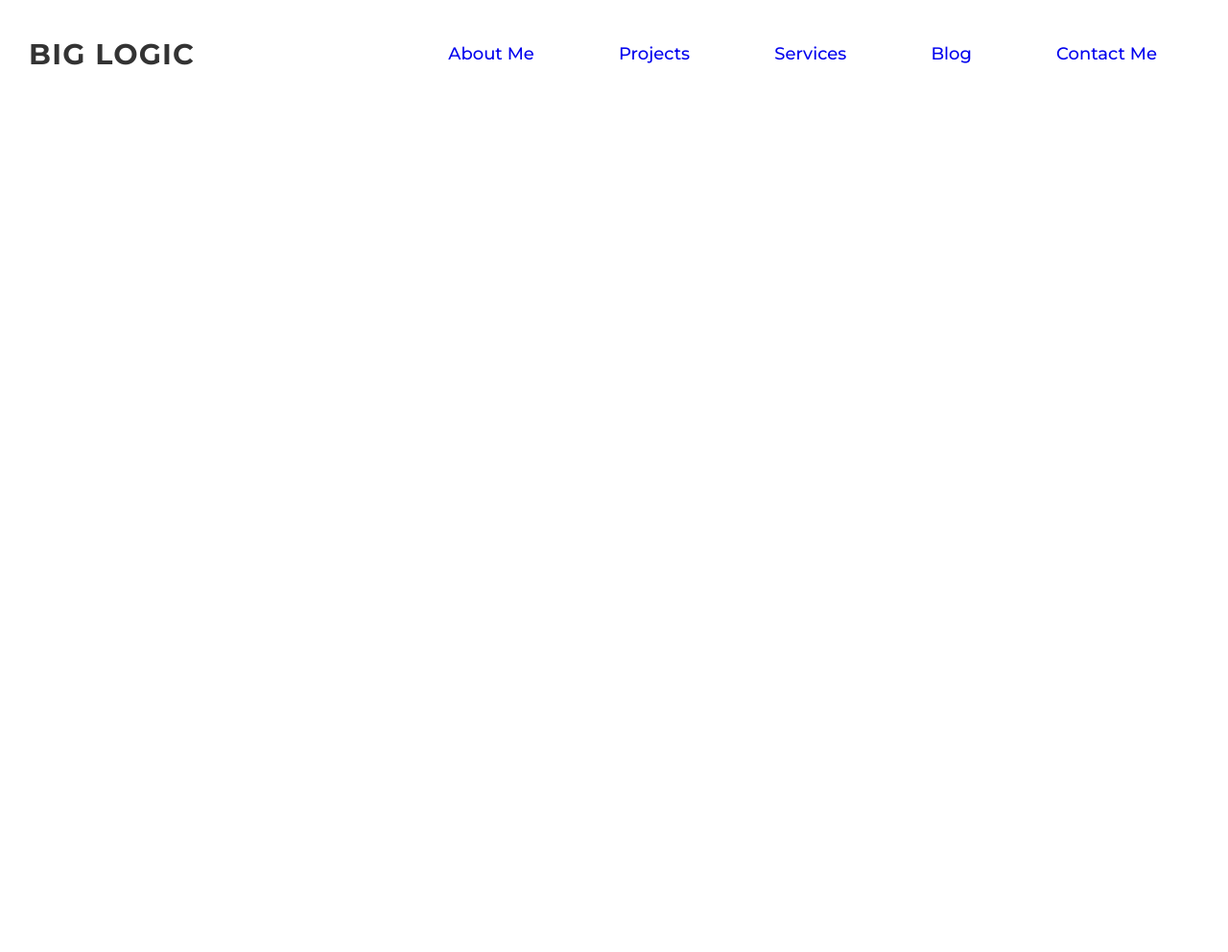
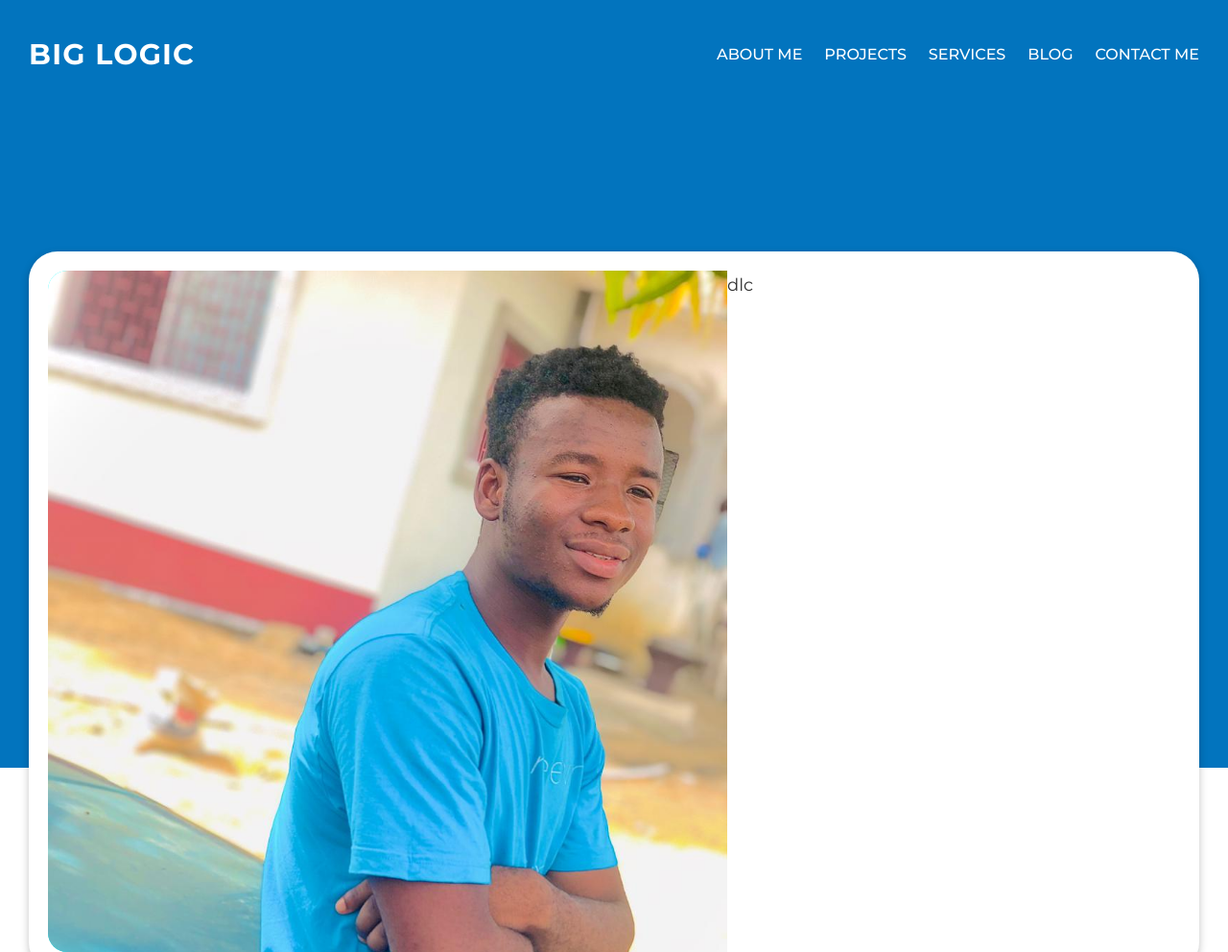
Before and after one commit to Big-Logic/my-portfolio, a website: page index.html in a window 1280 px wide. Shown: the top 992 px of the page at 96% size. Before the commit the page ends 800 px from the top, so only its background shows below. Drawn offline with nearby package versions, Linux system fonts and the light colour scheme.

Commit message:
Basic edit

```diff
--- a/index.html
+++ b/index.html
@@ -33,9 +33,10 @@
     <link rel="stylesheet" href="css/general-style.css" />
   </head>
   <body>
+    <div class="hero__container">
       <header class="header">
         <div class="header__logo--container">
-        <p class="header__logo">BIG LOGIC</p>
+          <a href="index.html" class="header__logo">BIG LOGIC</a>
         </div>
         <nav class="header__nav">
           <ul class="header__nav--items">
@@ -64,5 +65,28 @@
           <button class="header__nav--btn"><i class="las la-bars"></i></button>
         </div>
       </header>
+
+      <section class="hero">
+        <div class="container hero__main">
+          <div class="hero__child hero__image--cont">
+            <div class="hero__image--parent hero__image--parent-1">
+              <img
+                src="images/alfred1.jpg"
+                alt="Alfred Ngwayh"
+                class="hero__image"
+              />
+            </div>
+            <div class="hero__image--parent hero__image--parent-2">
+              <img
+                src="images/alfred2.jpg"
+                alt="Alfred Ngwayh"
+                class="hero__image"
+              />
+            </div>
+          </div>
+          <div class="hero__child hero__text--cont">dlc</div>
+        </div>
+      </section>
+    </div>
   </body>
 </html>
--- a/sass/abstracts/_variables.scss
+++ b/sass/abstracts/_variables.scss
@@ -2,6 +2,7 @@ $main-color: #0274be;
 $shade: #000c13;
 $tint: #9ac7e5;
 $color-white: #fff;
+$color-white-with-opacity: rgba(219, 212, 212, 0.8);
 $color-grey: #333;
 $color-black-with-opacity: rgba(0, 0, 0, 0.5);
 $color-red: #f03e3e;
--- a/sass/base/_utilities.scss
+++ b/sass/base/_utilities.scss
@@ -0,0 +1,4 @@
+.container {
+  max-width: 122rem;
+  margin: auto;
+}
--- a/sass/layouts/_header.scss
+++ b/sass/layouts/_header.scss
@@ -23,6 +23,8 @@
     text-transform: uppercase;
     letter-spacing: 1.2px;
     font-size: 3rem;
+    color: $color-white;
+    text-decoration: none;
   }
 
   &__nav {
@@ -33,11 +35,14 @@
     list-style: none;
     display: flex;
     flex-direction: row;
-    justify-content: space-around;
+    justify-content: flex-end;
   }
 
-  &__nav--item {
-    position: relative;
+  // &__nav--item {
+  //   position: relative;
+  // }
+  &__nav--item:not(:last-child) {
+    margin-right: 2.3rem;
   }
 
   &__nav--closebtn {
@@ -66,8 +71,10 @@
   &__nav--link:visited {
     text-decoration: none;
     font-weight: 500;
-    text-transform: capitalize;
+    text-transform: uppercase;
     display: inline-block;
+    color: $color-white;
+    font-size: 1.6rem;
   }
 
   //   &__nav--link:hover &__nav--link::before {
@@ -89,8 +96,6 @@
   }
 
   @include respond(tablet-port) {
-    background-color: turquoise;
-
     &__nav {
       position: fixed;
       top: 0;
@@ -118,7 +123,7 @@
         justify-content: space-around;
         z-index: 9999;
         transform: translateX(0%);
-        transition: all 0.5s cubic-bezier(0.17, 0.67, 0.83, 0.67);
+        transition: all 0.5s;
 
         &--show {
           transform: translateX(100%);
--- /dev/null
+++ b/sass/layouts/_hero.scss
@@ -0,0 +1,42 @@
+.hero {
+  &__main {
+    height: 75rem;
+    border-radius: 30px;
+    background: $color-white;
+    transform: translateY(20%);
+    box-shadow: rgba(0, 0, 0, 0.24) 0px 3px 8px;
+    display: grid;
+    grid-template-columns: 60fr 40fr;
+    padding: 2rem;
+  }
+
+  &__image--cont {
+    height: 100%;
+    position: relative;
+  }
+
+  &__image--parent {
+    width: 100%;
+    height: 100%;
+    position: absolute;
+    top: 0;
+    left: 0;
+    opacity: 0;
+    transition: all 0.5s;
+    border-top-left-radius: 20px;
+    border-bottom-left-radius: 20px;
+    overflow: hidden;
+
+    &-1 {
+      background-color: aqua;
+    }
+    &-2 {
+      background-color: black;
+    }
+  }
+
+  &__image {
+    width: 100%;
+    min-height: 100%;
+  }
+}
--- a/sass/main.scss
+++ b/sass/main.scss
@@ -7,5 +7,8 @@
 @import 'base/typography';
 @import 'base/utilities';
 
+@import 'layouts/flexbox';
 @import 'layouts/header';
-@import 'layouts/flexbox';
+@import 'layouts/hero';
+
+@import 'pages/home';
--- /dev/null
+++ b/sass/pages/_home.scss
@@ -0,0 +1,4 @@
+.hero__container {
+  background: $main-color;
+  height: 80rem;
+}
--- a/scripts/main-script.js
+++ b/scripts/main-script.js
@@ -17,8 +17,25 @@ navCloseBtn.addEventListener('click', function () {
   headerNav.classList.remove('header__nav--show');
   headerNavItems.classList.remove('.header__nav--items--show');
 });
+//header and main navigation ends here
 
-headerNav.addEventListener('click', function () {
-  headerNav.classList.remove('header__nav--show');
-  headerNavItems.classList.remove('.header__nav--items--show');
-});
+//hero section functionalities
+const heroImageParents = document.querySelectorAll('.hero__image--parent');
+
+console.log(heroImageParents[0]);
+heroImageParents[0].style.opacity = 1;
+let counter = 0;
+const imagesDisplay = function () {
+  if (counter === heroImageParents.length) {
+    counter = 0;
+  }
+  console.log(counter);
+  heroImageParents.forEach((ele) => {
+    console.log(counter);
+    ele.style.opacity = 0;
+    heroImageParents[counter].style.opacity = 1;
+  });
+  counter = counter + 1;
+};
+
+setInterval(imagesDisplay, 6000);
```
Also changed, not shown: css/general-style.css, images/IMG_0046.JPG (added), images/alfred1.jpg (added), images/alfred2.JPG (added), 1 other file. Lines whose indentation alone changed are shown as unchanged.
